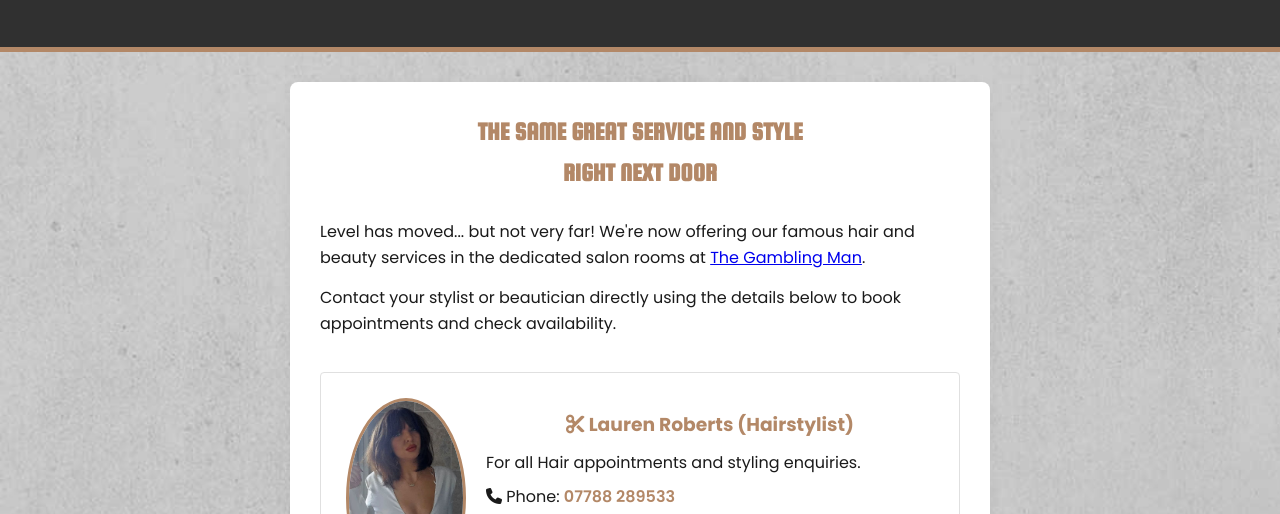
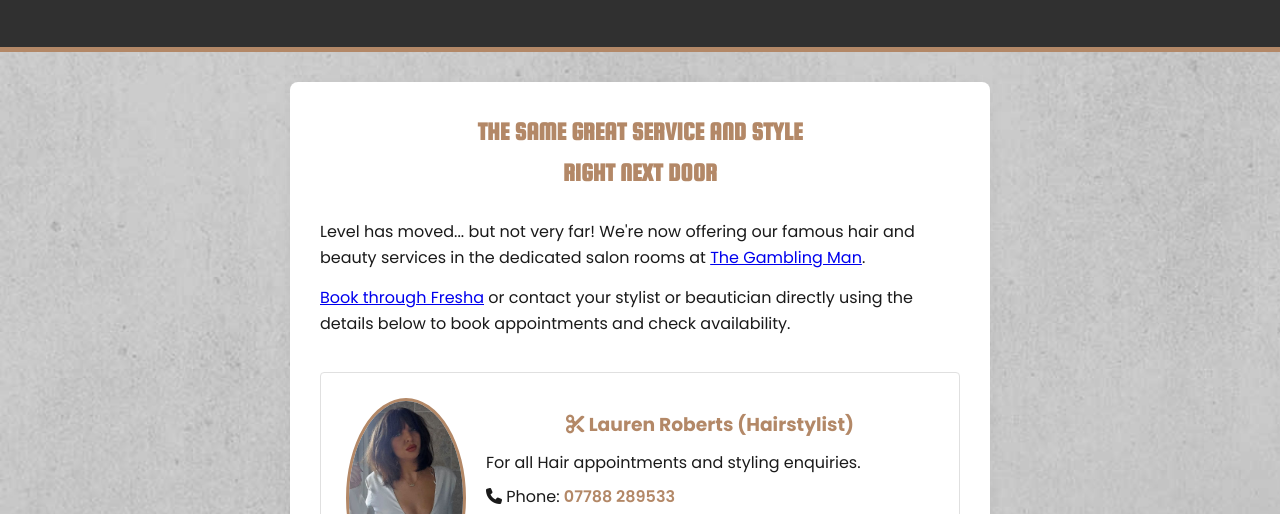
Before and after one commit to MattChatfield/level, a plain HTML site: page docs/index.html in a window 1280 px wide. Shown: the part 155-669 px from the top of the page. Drawn offline with Linux system fonts and the light colour scheme.

Commit message:
Add fresha link

```diff
--- a/docs/index.html
+++ b/docs/index.html
@@ -58,7 +58,7 @@
 	<main class="content">
         <h2>The same great service and style<br /> right next door</h2>
         <p>Level has moved... but not very far! We're now offering our famous hair and beauty services in the dedicated salon rooms at <a target="_blank" href="https://maps.app.goo.gl/unbRmFKhGrfCHR447">The Gambling Man</a>.</p>
-        <p>Contact your stylist or beautician directly using the details below to book appointments and check availability.</p>
+        <p><a href="https://www.fresha.com/a/level-hair-and-beauty-ryde-5-saint-thomas-square-rky4w6cp/all-offer?menu=true&pId=443873&rwg_token=ACgRB3czfO1_xL_8tgdIUHbI9wB1Ihxqlnu8P_37LwWiqXSXWJHrLTKTyujEQK-ms91mVQ5nuBi34LJ8JGKdyBmPv1VrSVO68w%3D%3D&gei=kVYxaa7gCKe1hbIPmZSzgA4&brid=k4Zj84lLmuQA-DZMQB1Lww">Book through Fresha</a> or contact your stylist or beautician directly using the details below to book appointments and check availability.</p>
 
         <div class="contact-info contact-block">
             <div class="profile-image">
```
Also changed, not shown: docs/levelhairandbeautylogo.png (added).
